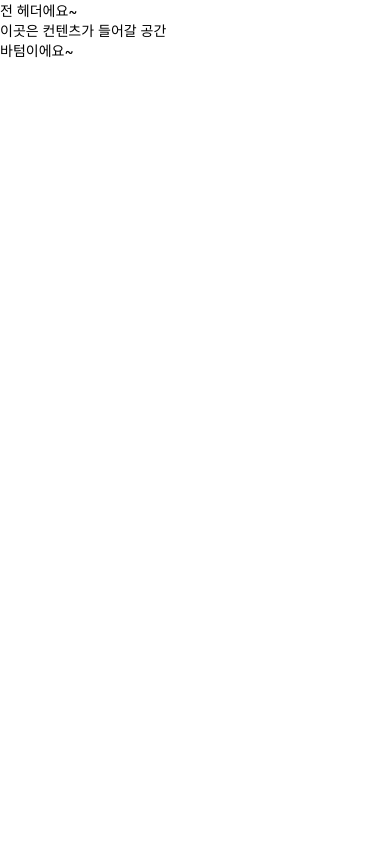
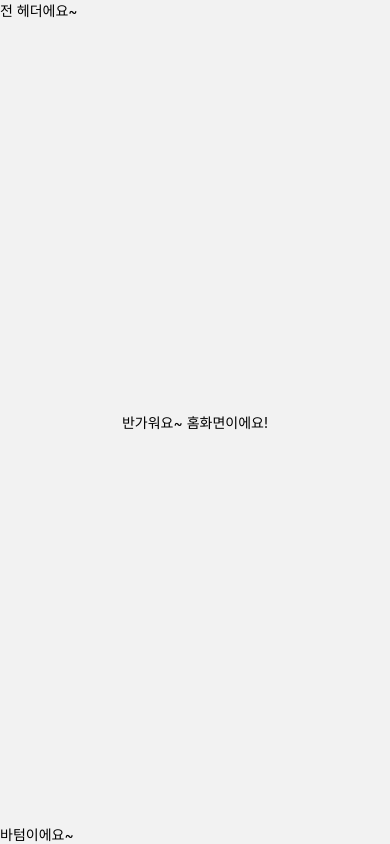
Before and after one commit to dks044/synthwave_, a React Native app: screen / in a window 390 px wide. Built offline with nearby package versions, Linux system fonts and the light colour scheme.

Commit message:
fix: 레이아웃과 라우팅 오류 수정

```diff
--- a/App.tsx
+++ b/App.tsx
@@ -1,18 +1,15 @@
 import { NavigationContainer } from '@react-navigation/native';
 import { createStackNavigator } from '@react-navigation/stack';
 import React from 'react';
-import { LayoutContainer } from './src/containers/Layout/LayoutContainer';
 import { HomeScreen } from './src/screens/HomeScreens';
 
 function App(): React.JSX.Element {
-  const Stack = createStackNavigator(); // Stack 객체 생성
+  const Stack = createStackNavigator();
   return (
     <NavigationContainer>
-      <LayoutContainer>
-        <Stack.Navigator initialRouteName='Home'>
-          <Stack.Screen name='Home' component={HomeScreen} />
-        </Stack.Navigator>
-      </LayoutContainer>
+      <Stack.Navigator initialRouteName='Home'>
+        <Stack.Screen options={{ headerShown: false }} name='Home' component={HomeScreen} />
+      </Stack.Navigator>
     </NavigationContainer>
   );
 }
--- a/src/components/Layout/Layout.tsx
+++ b/src/components/Layout/Layout.tsx
@@ -3,13 +3,11 @@ import { Text, View, SafeAreaView, StyleSheet } from 'react-native';
 import { HeaderContainer } from '../../containers/Layout/HeaderContainer';
 import { BottomContainer } from '../../containers/Layout/BottomContainer';
 
-export const Layout = React.memo(function Layout() {
+export const Layout = React.memo(function Layout({ children }) {
   return (
     <SafeAreaView style={styles.layoutWrapper}>
       <HeaderContainer />
-      <View>
-        <Text>이곳은 컨텐츠가 들어갈 공간</Text>
-      </View>
+      <View style={styles.contentContainer}>{children}</View>
       <BottomContainer />
     </SafeAreaView>
   );
@@ -19,4 +17,9 @@ const styles = StyleSheet.create({
   layoutWrapper: {
     flex: 1,
   },
+  contentContainer: {
+    flex: 1,
+    justifyContent: 'center', // 수직 중앙 정렬
+    alignItems: 'center', // 수평 중앙 정렬
+  },
 });
--- a/src/containers/Layout/LayoutContainer.tsx
+++ /dev/null
@@ -1,6 +0,0 @@
-import React from 'react';
-import { Layout } from '../../components/Layout/Layout';
-
-export const LayoutContainer = React.memo(function LayoutContainer() {
-  return <Layout />;
-});
--- a/src/screens/HomeScreens.tsx
+++ b/src/screens/HomeScreens.tsx
@@ -1,9 +1,13 @@
 import React from 'react';
 import { Text, View } from 'react-native';
-export function HomeScreen() {
+import { Layout } from '../components/Layout/Layout';
+
+export function HomeScreen(): React.JSX.Element {
   return (
-    <View>
-      <Text>반가워요~ 홈화면이에요!</Text>
-    </View>
+    <Layout>
+      <View>
+        <Text>반가워요~ 홈화면이에요!</Text>
+      </View>
+    </Layout>
   );
 }
```
